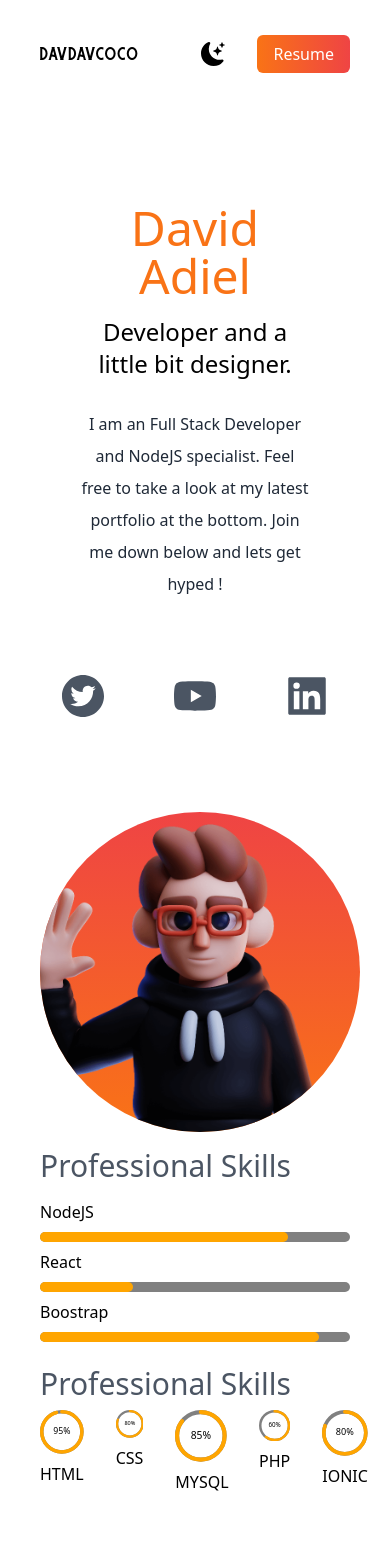
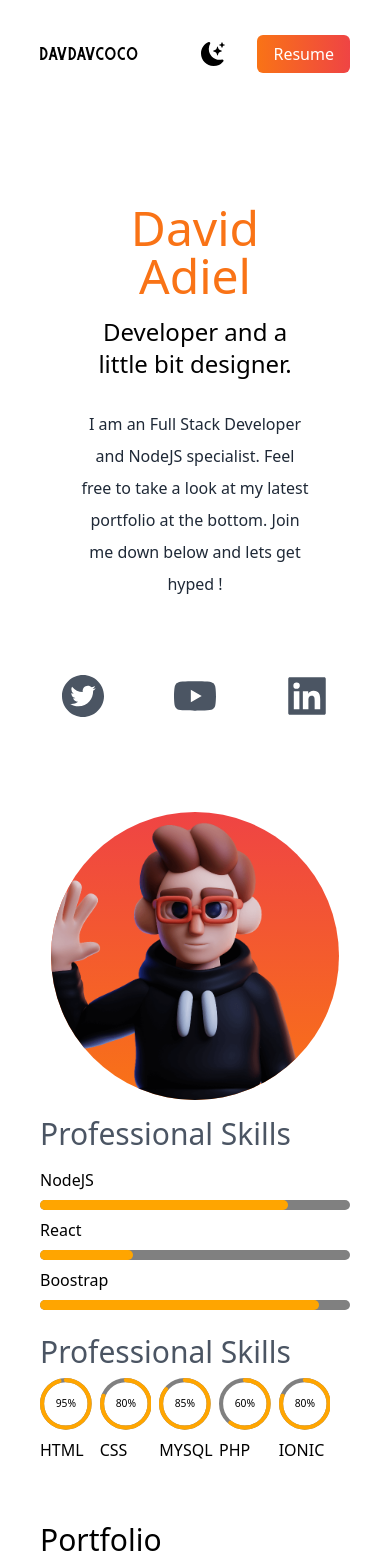
Before and after one commit to davdavcoco/react_portfolio, a Next.js app: page / in a window 390 px wide. Shown: the top 1557 px of the page. Built offline with nearby package versions, Linux system fonts and the light colour scheme.

Commit message:
update image and professional skills

```diff
--- a/pages/index.js
+++ b/pages/index.js
@@ -81,7 +81,7 @@ export default function Home() {
               <AiFillLinkedin />
             </a>
           </m.div>
-          <m.div className="relative mx-auto bg-gradient-to-b from-red-500 rounded-full w-80 h-80 mt-20 to-orange-500 overflow-hidden md:h-96 md:w-96"  initial={{opacity: 0}} animate={{opacity: 1}} transition={{duration: 1, delay: 0.5}}>
+          <m.div className="relative mx-auto bg-gradient-to-b from-red-500 rounded-full w-72 h-72 mt-20 to-orange-500 overflow-hidden md:h-96 md:w-96"  initial={{opacity: 0}} animate={{opacity: 1}} transition={{duration: 1, delay: 0.5}}>
             <Image src={deved} layout="fill" objectFit="cover"
                 alt="character"/>
           </m.div>
@@ -102,7 +102,7 @@ export default function Home() {
             <h2 className="text-3xl py-2 font-medium md:text-2xl text-gray-600 dark:text-white">
               Professional Skills
             </h2>
-            <div className="flex justify-between gap-8 dark:text-white">
+            <div className="md:flex md:justify-between flex md:gap-8 gap-2 dark:text-white">
               <div className="mb-10 w-1/6 h-1/6 ">
                 <CircularProgressbar
                   value={`95`}
```
